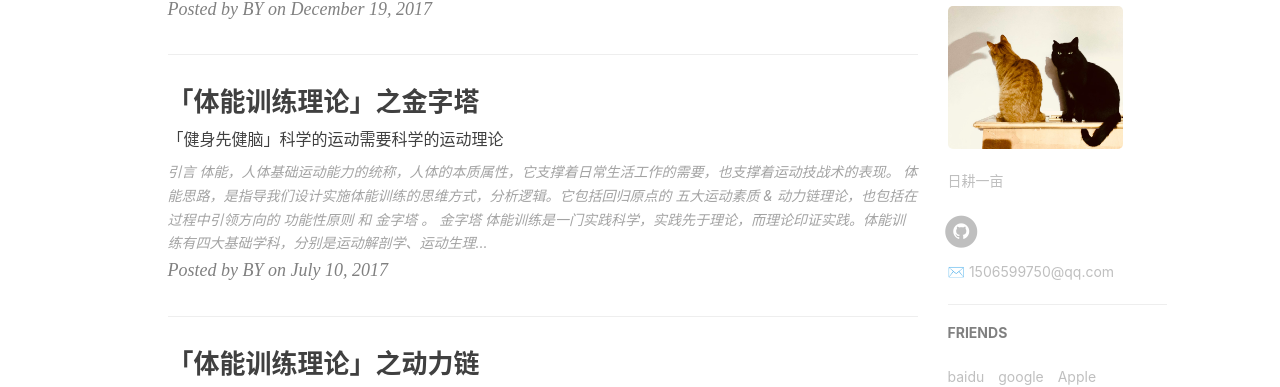
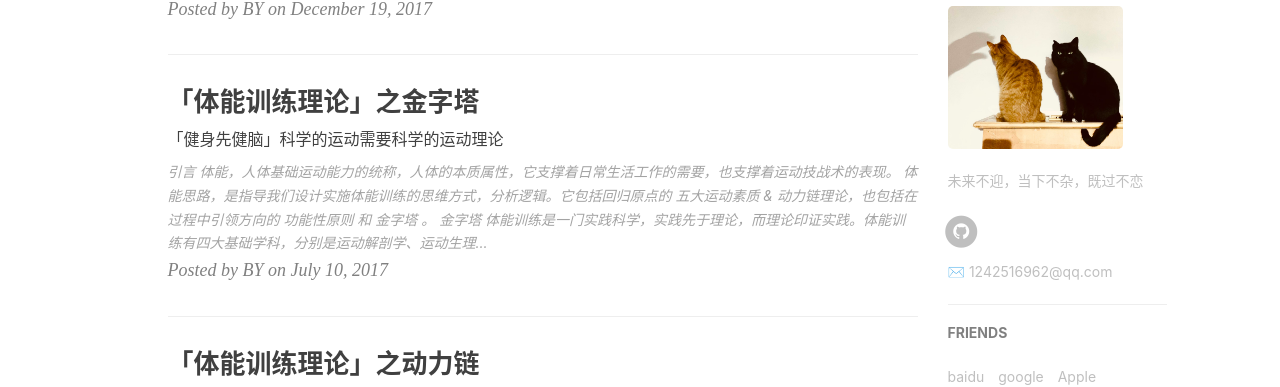
Before and after one commit to yanyongqi911/yanyongqi911.github.io., a Jekyll site: the page built from index.html, in a window 1280 px wide. Shown: the part 620-1007 px from the top of the page. Built offline with Jekyll 4.4.1, drawn with Linux system fonts in a browser that asks for light colours; nearby versions of some CDN libraries; the list of posts is cut into pages by our own code; comment, search, counter and statistics services are not loaded.

Commit message:
Update _config.yml

```diff
--- a/_config.yml
+++ b/_config.yml
@@ -2,8 +2,8 @@
 title: YQ Blog
 SEOTitle: 勇气的博客 | YQ Blog
 header-img: img/post-bg-desk.jpg
-email: 1506599750@qq.com
-description: "未来不迎，当下不杂，既过不恋"
+email: 1242516962@qq.com
+description: "做好招聘，首先要做好猎头"
 keyword: "YQ, YQ Blog, 勇气的博客, 勇气"
 url: "http://yanyongqi911.github.io"          # your host, for absolute URL
 baseurl: ""      # for example, '/blog' if your blog hosted on 'host/blog'
@@ -11,7 +11,7 @@ github_repo: "https://github.com/yanyongqi911/yanyongqi911.github.io.git" # you
 
 # Sidebar settings
 sidebar: true                           # whether or not using Sidebar.
-sidebar-about-description: "日耕一亩"
+sidebar-about-description: "未来不迎，当下不杂，既过不恋"
 sidebar-avatar: /img/about-BY-gentle.jpg      # use absolute URL, seeing it's used in both `/` and `/about/`
 
 
```
